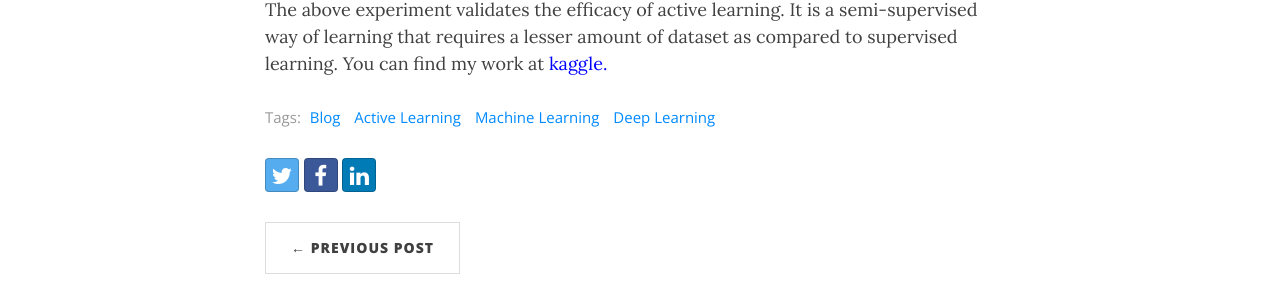
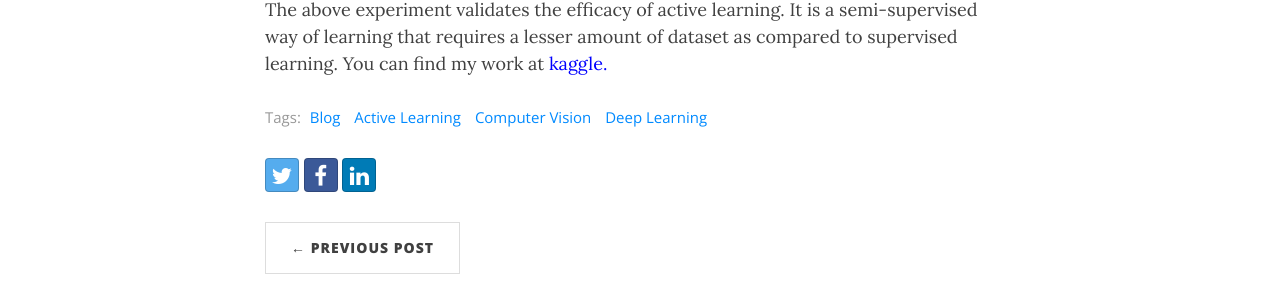
Before and after one commit to notenail/notenail.github.io, a Jekyll site: the page built from _posts/2020-08-29-activelearning.md, in a window 1280 px wide and 900 px high, scrolled down 4989 px. Shown: the part 302-603 px from the top of the window. Built offline with Jekyll 4.4.1, drawn with Linux system fonts in a browser that asks for light colours; nearby versions of some CDN libraries; comment, search, counter and statistics services are not loaded.

```diff
--- a/_posts/2020-08-29-activelearning.md
+++ b/_posts/2020-08-29-activelearning.md
@@ -5,7 +5,7 @@
 # image: /files/blog/gibbs/front.jpg
 date: 2020-08-29
 categories: post
-tags: [Blog, Active Learning, Machine Learning, Deep Learning]
+tags: [Blog, Active Learning, Computer Vision, Deep Learning]
 ---
 
 
```
